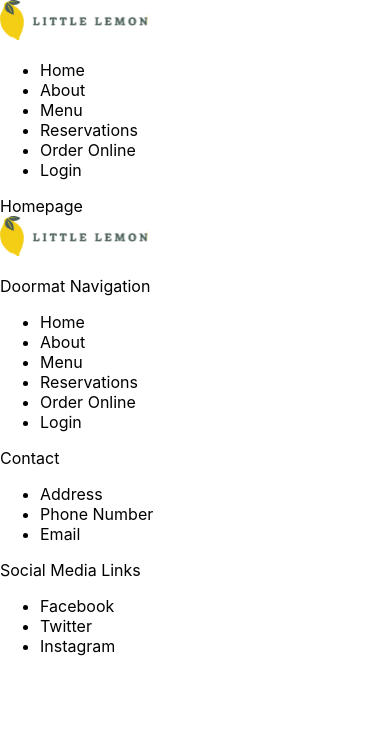
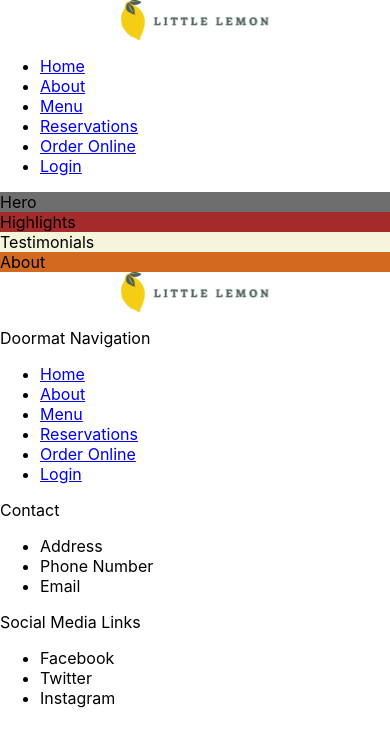
Before and after one commit to CJ-Kaiser/meta-front-end-capstone, a React (Create React App) app: page / in a window 390 px wide. Shown: the top 746 px of the page. Built offline with nearby package versions, Linux system fonts and the light colour scheme.

Commit message:
Beginning to lay out major sections with a reactive break point

```diff
--- a/src/App.css
+++ b/src/App.css
@@ -1,38 +1,23 @@
-.App {
-  text-align: center;
-}
 
-.App-logo {
-  height: 40vmin;
-  pointer-events: none;
-}
+@media not (max-width: 600px) {
+  .app {
+    grid-template-rows: repeat(3, auto);
+  }
 
-@media (prefers-reduced-motion: no-preference) {
-  .App-logo {
-    animation: App-logo-spin infinite 20s linear;
+  .lg-grid12col {
+    display: grid;
+    grid-template-columns: repeat(12, 1fr);
+    column-gap: 20px;
   }
 }
 
-.App-header {
-  background-color: #282c34;
-  min-height: 100vh;
-  display: flex;
-  flex-direction: column;
-  align-items: center;
-  justify-content: center;
-  font-size: calc(10px + 2vmin);
-  color: white;
-}
+@media (max-width: 600px) {
+  .app {
+    grid-template-rows: repeat(4, auto);
+  }
 
-.App-link {
-  color: #61dafb;
-}
-
-@keyframes App-logo-spin {
-  from {
-    transform: rotate(0deg);
-  }
-  to {
-    transform: rotate(360deg);
+  .sm-grid1col {
+    display: grid;
+    grid-template-columns: auto;
   }
 }
--- a/src/App.js
+++ b/src/App.js
@@ -7,12 +7,12 @@ import logo from './images/logo.svg';
 
 function App() {
   return (
-    <>
+    <div class="app lg-grid12col sm-grid1col">
       <Header/>
       <Nav/>
       <Main/>
       <Footer/>
-    </>
+    </div>
   );
 }
 
--- a/src/components/Footer.js
+++ b/src/components/Footer.js
@@ -1,24 +1,24 @@
-
+import './styles/Footer.css'
 import logo from '../images/logo.svg';
 
 function Footer() {
     return(
-        <footer>
-            <div>
+        <footer class="lg-grid12col">
+            <div class="ft-logo">
                 <img src={logo}/>
             </div>
-            <div>
+            <div class="ft-doormat">
                 <p>Doormat Navigation</p>
                 <ul>
-                    <li><a>Home</a></li>
-                    <li><a>About</a></li>
-                    <li><a>Menu</a></li>
-                    <li><a>Reservations</a></li>
-                    <li><a>Order Online</a></li>
-                    <li><a>Login</a></li>
+                    <li><a href="#">Home</a></li>
+                    <li><a href="#">About</a></li>
+                    <li><a href="#">Menu</a></li>
+                    <li><a href="#">Reservations</a></li>
+                    <li><a href="#">Order Online</a></li>
+                    <li><a href="#">Login</a></li>
                 </ul>
             </div>
-            <div>
+            <div class="ft-contact">
                 <p>Contact</p>
                 <ul>
                     <li>Address</li>
@@ -26,7 +26,7 @@ function Footer() {
                     <li>Email</li>
                 </ul>
             </div>
-            <div>
+            <div class="ft-social">
                 <p>Social Media Links</p>
                 <ul>
                     <li>Facebook</li>
--- a/src/components/Header.js
+++ b/src/components/Header.js
@@ -1,5 +1,5 @@
-
 import logo from '../images/logo.svg';
+import './styles/Header.css';
 
 function Header() {
     return(
--- a/src/components/Main.js
+++ b/src/components/Main.js
@@ -1,8 +1,20 @@
+import './styles/Main.css';
 
 function Main() {
     return(
-        <main>
-            Homepage
+        <main class="lg-grid12col sm-grid1col">
+            <div class="hero middle8columns">
+                Hero
+            </div>
+            <div class="highlights middle8columns">
+                Highlights
+            </div>
+            <div class="testimonials middle8columns">
+                Testimonials
+            </div>
+            <div class="about middle8columns">
+                About
+            </div>
         </main>
     );
 }
--- a/src/components/Nav.js
+++ b/src/components/Nav.js
@@ -1,14 +1,15 @@
+import './styles/Nav.css'
 
 function Nav() {
     return(
         <nav>
             <ul>
-                <li><a>Home</a></li>
-                <li><a>About</a></li>
-                <li><a>Menu</a></li>
-                <li><a>Reservations</a></li>
-                <li><a>Order Online</a></li>
-                <li><a>Login</a></li>
+                <li><a href="#">Home</a></li>
+                <li><a href="#">About</a></li>
+                <li><a href="#">Menu</a></li>
+                <li><a href="#">Reservations</a></li>
+                <li><a href="#">Order Online</a></li>
+                <li><a href="#">Login</a></li>
             </ul>
         </nav>
     );
--- /dev/null
+++ b/src/components/styles/Footer.css
@@ -0,0 +1,64 @@
+
+.ft-logo {
+    display: flex;
+    justify-content: center;
+}
+
+.ft-logo img {
+    width: 100%;
+    max-width: max-content;
+}
+
+@media not (max-width: 600px) {
+    footer {
+        grid-column: 1 / span 12;
+        grid-row: 3/span 1;
+
+        grid-template-rows: auto;
+    }
+
+    .ft-logo {
+        grid-column: 3/span 2;
+    }
+
+    .ft-doormat {
+        grid-column: 5/span 2;
+    }
+
+    .ft-contact {
+        grid-column: 7/span 2;
+    }
+
+    .ft-social {
+        grid-column: 9/span 2;
+    }
+}
+
+@media (max-width: 600px) {
+    footer {
+        grid-row: 4/span 1;
+
+        grid-template-rows: repeat(4, auto);
+        grid-template-columns: auto;
+    }
+
+    .ft-logo {
+        grid-column: 1;
+        grid-row: 1;
+    }
+
+    .ft-doormat {
+        grid-column: 1;
+        grid-row:2
+    }
+
+    .ft-contact {
+        grid-column: 1;
+        grid-row:3
+    }
+
+    .ft-social {
+        grid-column: 1;
+        grid-row:4
+    }
+}
--- /dev/null
+++ b/src/components/styles/Header.css
@@ -0,0 +1,23 @@
+
+header{
+  display: flex;
+  justify-content: center;
+}
+
+header img {
+  width: 100%;
+  max-width: max-content;
+}
+
+@media not (max-width: 600px) {
+  header {
+    grid-column: 3 / span 2;
+    grid-row: 1/span 1;
+  }
+}
+
+@media (max-width: 600px) {
+  header {
+    grid-row: 1/span 1;
+  }
+}
--- /dev/null
+++ b/src/components/styles/Main.css
@@ -0,0 +1,40 @@
+
+.hero {
+    background-color: #6F6E6E;
+    grid-row: 1/span 1;
+}
+
+.highlights {
+    background-color:brown;
+    grid-row: 2/span 1;
+}
+
+.testimonials {
+    background-color:beige;
+    grid-row: 3/span 1;
+}
+
+.about {
+    background-color:chocolate;
+    grid-row: 4/span 1;
+}
+
+@media not (max-width: 600px) {
+    main {
+        grid-template-rows: repeat(4, auto);
+
+        grid-column: 1 / span 12;
+        grid-row: 2/span 1;
+    }
+
+    .middle8columns {
+        grid-column: 3/span 8;
+    }
+}
+
+@media (max-width: 600px) {
+    main {
+        grid-template-rows: repeat(4, auto);
+        grid-row: 3/ span 1;
+    }
+}
--- /dev/null
+++ b/src/components/styles/Nav.css
@@ -0,0 +1,13 @@
+
+@media not (max-width: 600px) {
+    nav {
+        grid-column: 5 / 11;
+        grid-row: 1/ span 1;
+    }
+}
+
+@media (max-width: 600px) {
+    nav {
+        grid-row: 2/ span 1;
+    }
+}
```
